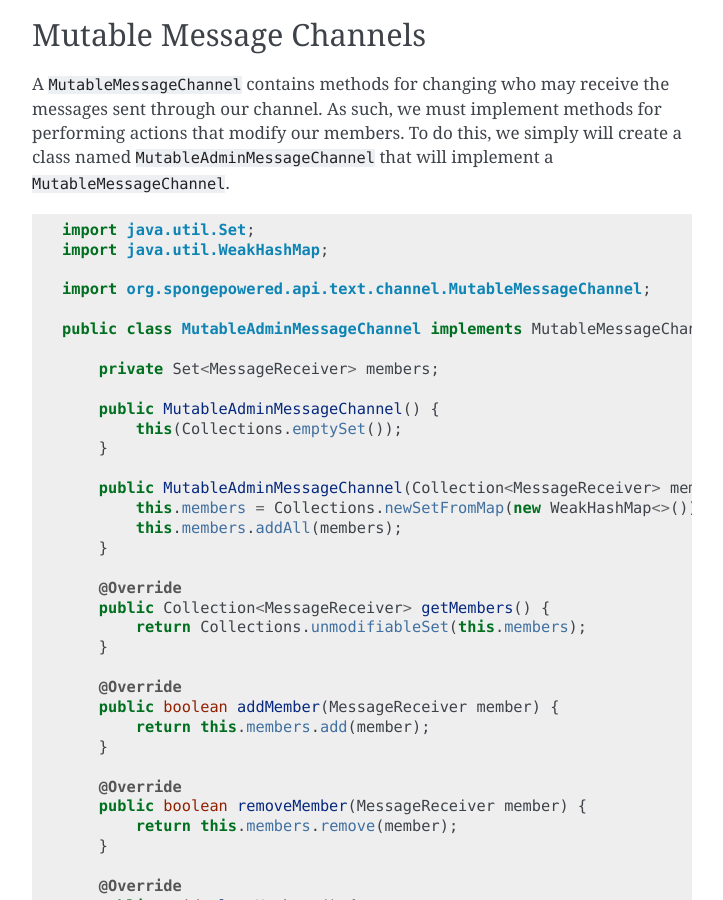
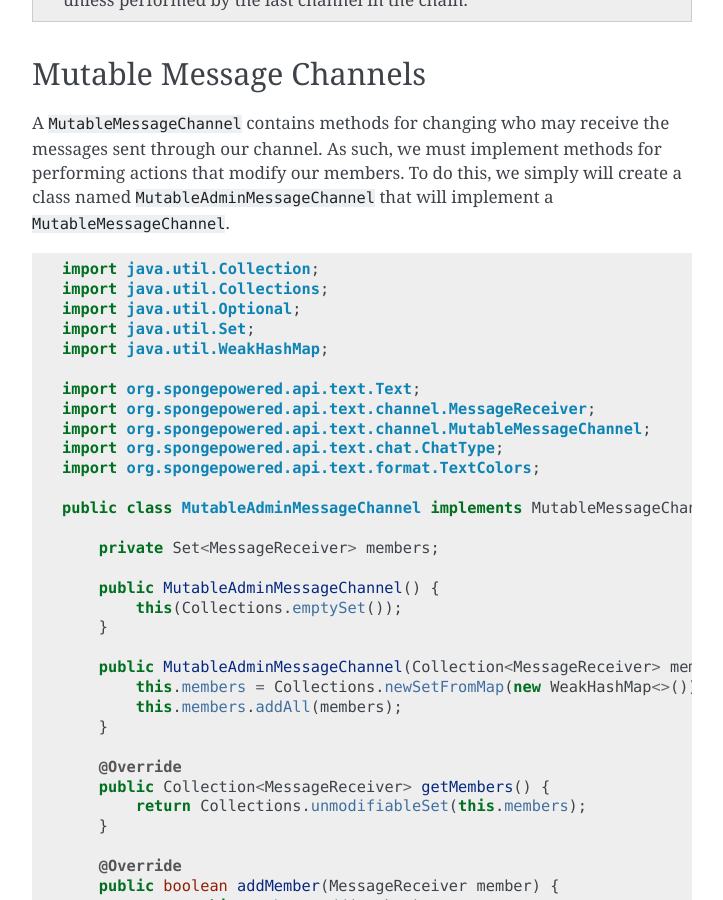
Before and after one commit to SpongePowered/SpongeDocs, a Sphinx documentation site: the page built from source/plugin/text/messagechannels.rst, in a window 1280 px wide and 900 px high, scrolled down 4211 px. Shown: the whole window, without its empty margins (388-1111 px from the left). Built offline with Sphinx 7.4.7, drawn with Linux system fonts in a browser that asks for light colours; pages that are not in the unit, such as notebooks, are missing from menus; cross-references to code outside the pages are shown as plain code; some of the changed text lies outside the part shown.

Commit message:
Add missing imports to MessageChannel page

```diff
--- a/source/plugin/text/messagechannels.rst
+++ b/source/plugin/text/messagechannels.rst
@@ -112,6 +112,7 @@
     import org.spongepowered.api.text.Text;
     import org.spongepowered.api.text.channel.MessageChannel;
     import org.spongepowered.api.text.channel.MessageReceiver;
+    import org.spongepowered.api.text.chat.ChatType;
     import org.spongepowered.api.text.format.TextColors;
 
     public class AdminMessageChannel implements MessageChannel {
@@ -145,6 +146,7 @@
     import org.spongepowered.api.entity.living.player.Player;
     import org.spongepowered.api.event.Listener;
     import org.spongepowered.api.event.network.ClientConnectionEvent;
+    import org.spongepowered.api.text.channel.MessageChannel;
 
     private AdminMessageChannel adminChannel = new AdminMessageChannel();
 
@@ -187,10 +189,17 @@
 
 .. code-block:: java
 
+    import java.util.Collection;
+    import java.util.Collections;
+    import java.util.Optional;
     import java.util.Set;
     import java.util.WeakHashMap;
 
+    import org.spongepowered.api.text.Text;
+    import org.spongepowered.api.text.channel.MessageReceiver;
     import org.spongepowered.api.text.channel.MutableMessageChannel;
+    import org.spongepowered.api.text.chat.ChatType;
+    import org.spongepowered.api.text.format.TextColors;
 
     public class MutableAdminMessageChannel implements MutableMessageChannel {
 
```
